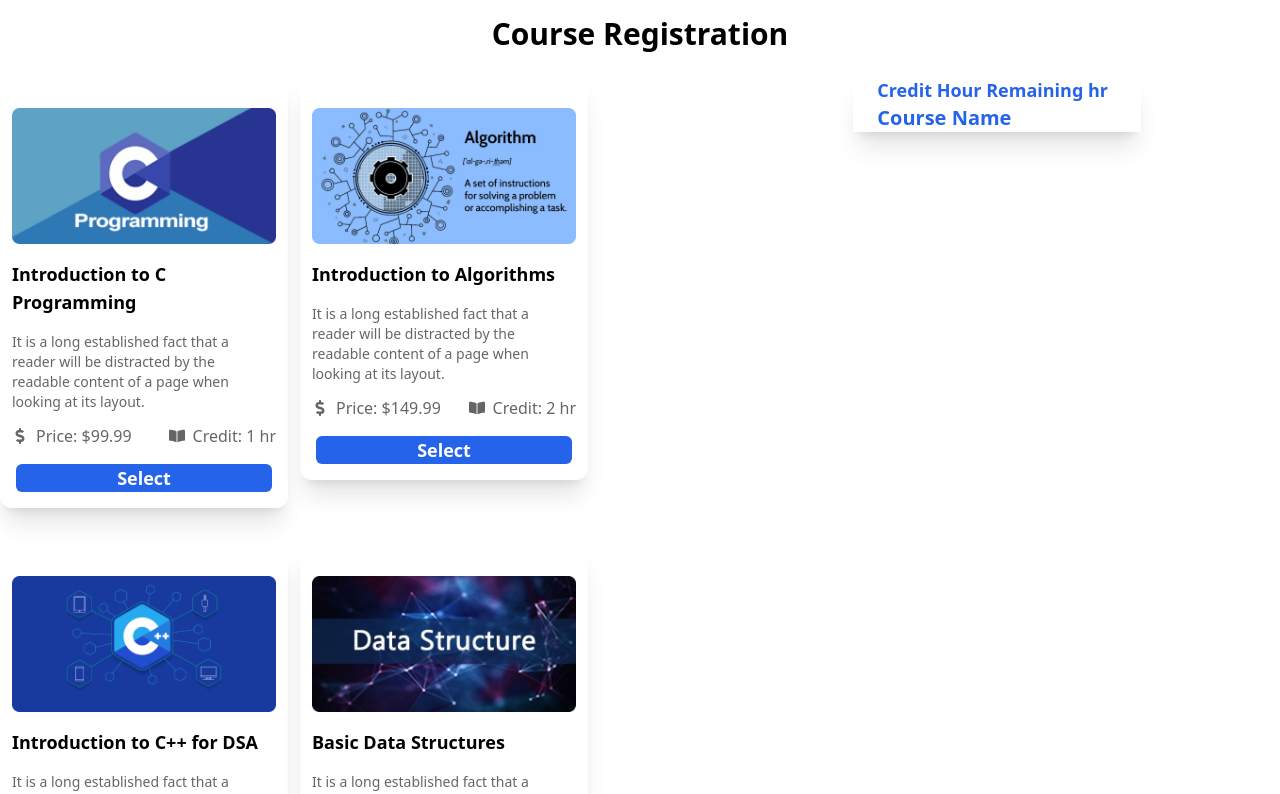
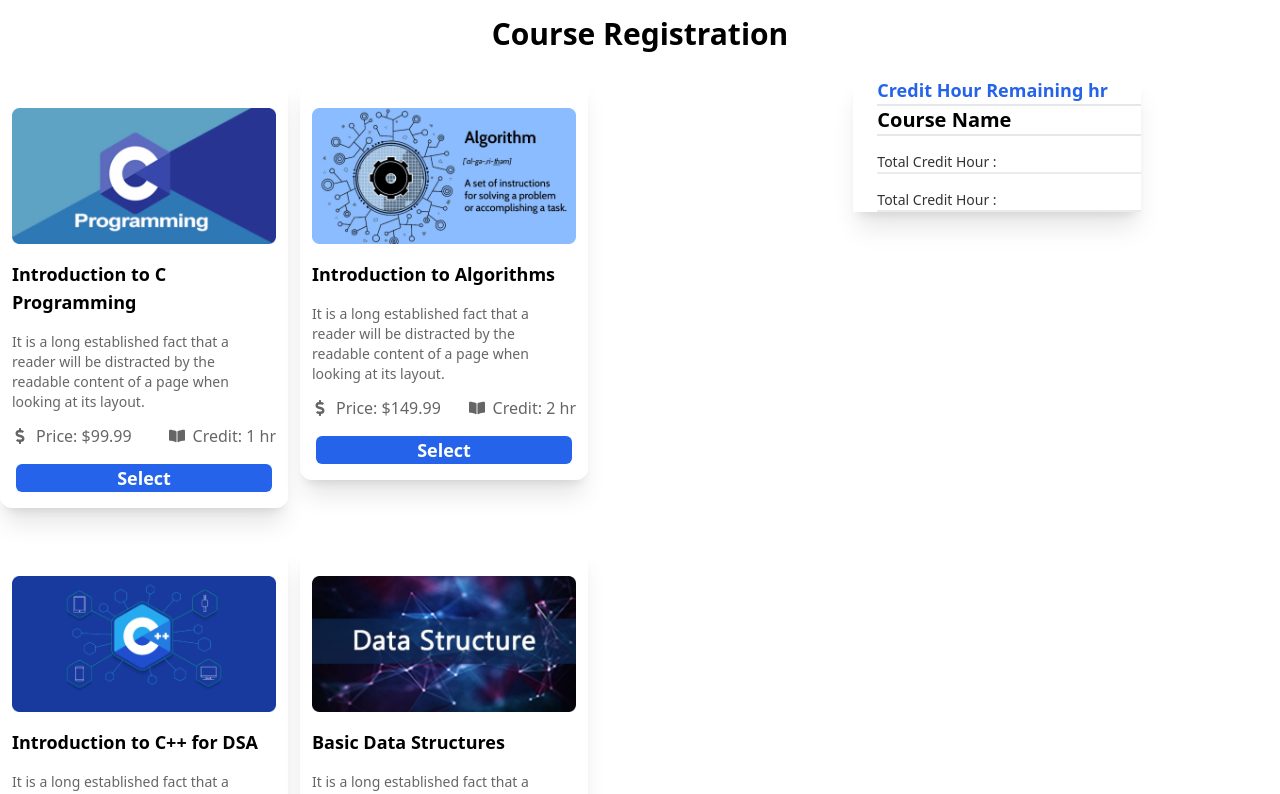
Before and after one commit to Omer4ruq/react-course-registration, a React (Vite) app: page / in a window 1280 px wide. Shown: the top 794 px of the page. Built offline with nearby package versions, Linux system fonts and the light colour scheme.

Commit message:
data added in  enrolled section

```diff
--- a/src/App.jsx
+++ b/src/App.jsx
@@ -2,7 +2,6 @@ import { useEffect, useState } from "react";
 
 import "./App.css";
 import Courses from "./components/Courses";
-import Enrollments from "./components/Enrollments";
 
 function App() {
   return (
@@ -12,15 +11,16 @@ function App() {
           Course Registration
         </h1>
       </div>
+      <Courses />
 
-      <div className="md: flex justify-between">
+      {/* <div className="md: flex justify-between">
         <div className="w-2/3 ">
           <Courses></Courses>
         </div>
         <div className="w-1/3">
           <Enrollments></Enrollments>
         </div>
-      </div>
+      </div> */}
     </>
   );
 }
--- a/src/components/Courses.jsx
+++ b/src/components/Courses.jsx
@@ -1,7 +1,15 @@
 import { useEffect, useState } from "react";
 import { FaDollarSign, FaBookOpen } from "react-icons/fa";
+import Enrollments from "./Enrollments";
+
 const Courses = () => {
   const [courseList, setCourseList] = useState([]);
+  const [selectedCourse, setSelectedCourse] = useState([]);
+
+  const handleSelectedCourse = (course) => {
+    setSelectedCourse([...selectedCourse, course]);
+    console.log(selectedCourse);
+  };
 
   useEffect(() => {
     fetch("../public/db.json")
@@ -9,6 +17,8 @@ const Courses = () => {
       .then((data) => setCourseList(data));
   }, []);
   return (
+    <div className="md: flex justify-between">
+      <div className="w-2/3 ">
         <div className="flex flex-wrap gap-3 ">
           {courseList.map((course) => (
             <div key={course.id} className=" ">
@@ -36,7 +46,10 @@ const Courses = () => {
                     </div>
                   </div>
                   <div className="pt-4 pb-4 pl-1">
-                <button className="bg-blue-600 w-64 rounded-md text-white font-semibold text-lg">
+                    <button
+                      onClick={() => handleSelectedCourse(course)}
+                      className="bg-blue-600 w-64 rounded-md text-white font-semibold text-lg"
+                    >
                       Select
                     </button>
                   </div>
@@ -45,6 +58,11 @@ const Courses = () => {
             </div>
           ))}
         </div>
+      </div>
+      <div className="w-1/3">
+        <Enrollments selectedCourse={selectedCourse} />
+      </div>
+    </div>
   );
 };
 
--- a/src/components/Enrollments.jsx
+++ b/src/components/Enrollments.jsx
@@ -1,12 +1,29 @@
-import React from "react";
-
-const Enrollments = () => {
+const Enrollments = ({ selectedCourse }) => {
+  console.log("achi");
+  let count = 1;
   return (
     <div>
       <div className="w-72 bg-base-100 shadow-xl mt-6 ">
-        <div className="pl-6 text-blue-600">
-          <h1 className="font-bold text-lg">Credit Hour Remaining hr</h1>
-          <h1 className="font-bold text-xl">Course Name</h1>
+        <div className="pl-6">
+          <h1 className="font-bold  text-blue-600 text-lg border-b-2">
+            Credit Hour Remaining hr
+          </h1>
+          <div className="border-b-2">
+            <h1 className="font-bold text-xl">Course Name</h1>
+            {selectedCourse.map((course) => (
+              <ol key={course.id} className="opacity-60">
+                <li>
+                  {count++} {course.course_name}
+                </li>
+              </ol>
+            ))}
+          </div>
+          <h1 className="text-sm font-medium opacity-80 mt-4 border-b-2">
+            Total Credit Hour :{" "}
+          </h1>
+          <h1 className="text-sm font-medium opacity-80 mt-4 border-b-2">
+            Total Credit Hour :{" "}
+          </h1>
         </div>
       </div>
     </div>
```
Lines whose indentation alone changed are shown as unchanged.
